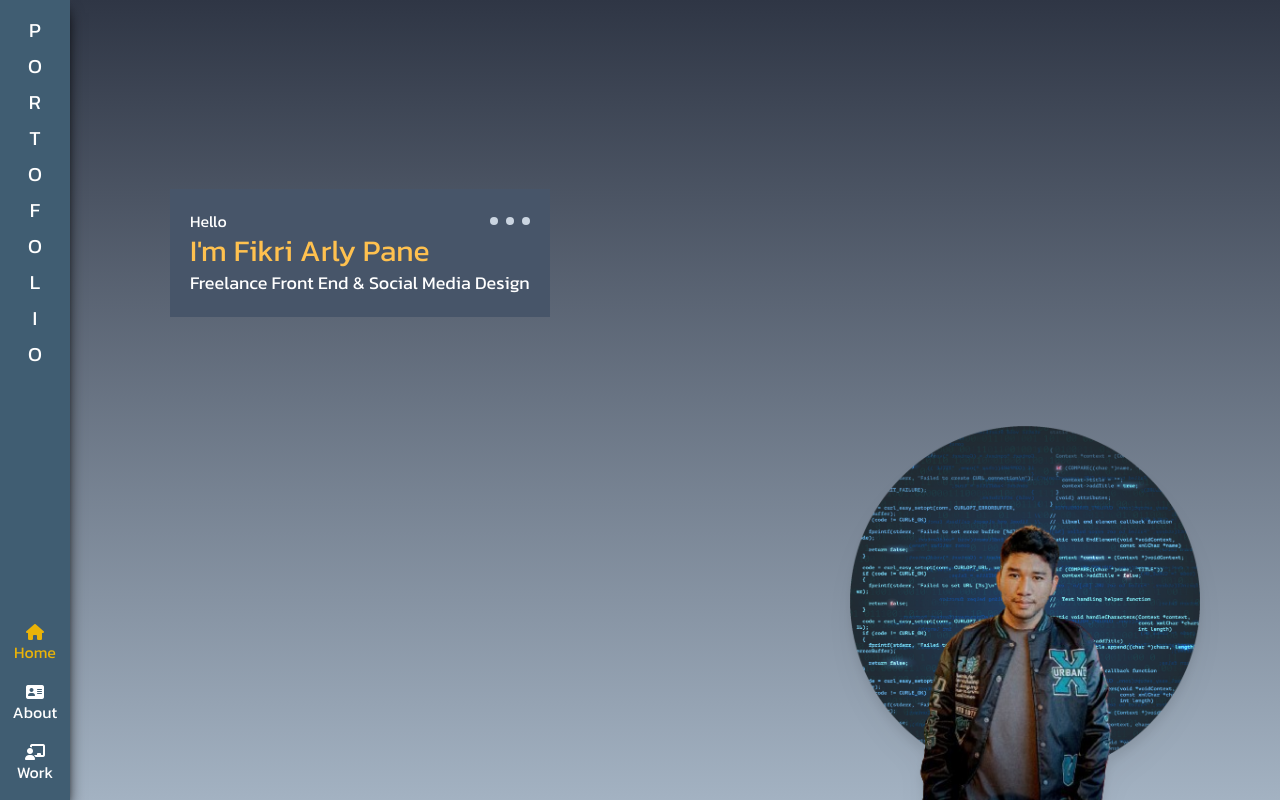
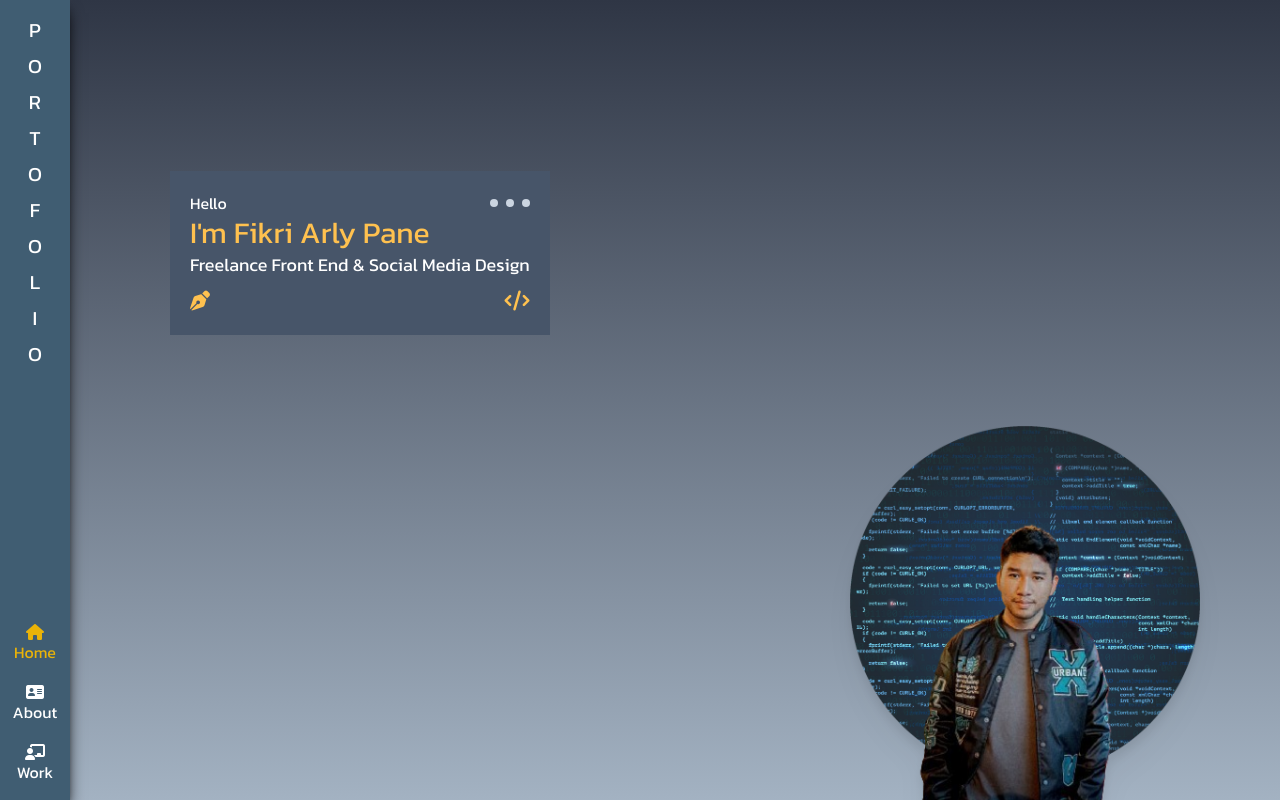
Before and after one commit to fikriarp/fikri-porto, a React (Vite) app: page / in a window 1280 px wide. Built offline with nearby package versions, Linux system fonts and the light colour scheme.

Commit message:
add: Update

```diff
--- a/src/Component/Home.jsx
+++ b/src/Component/Home.jsx
@@ -20,8 +20,13 @@ export default function Home() {
           <p className="text-base lg:text-lg">
             Freelance Front End & Social Media Design
           </p>
+          <div className="flex justify-between mt-2">
+            <i className="fa-solid fa-pen-nib text-xl text-[#ffc14f]"></i>
+            <i className="fa-solid fa-code text-xl text-[#ffc14f]"></i>
+          </div>
         </div>
       </div>
+
       <figure className="lg:h-full flex items-end justify-end">
         <img
           className="drop-shadow-xl w-[300px] lg:w-[350px]"
```
